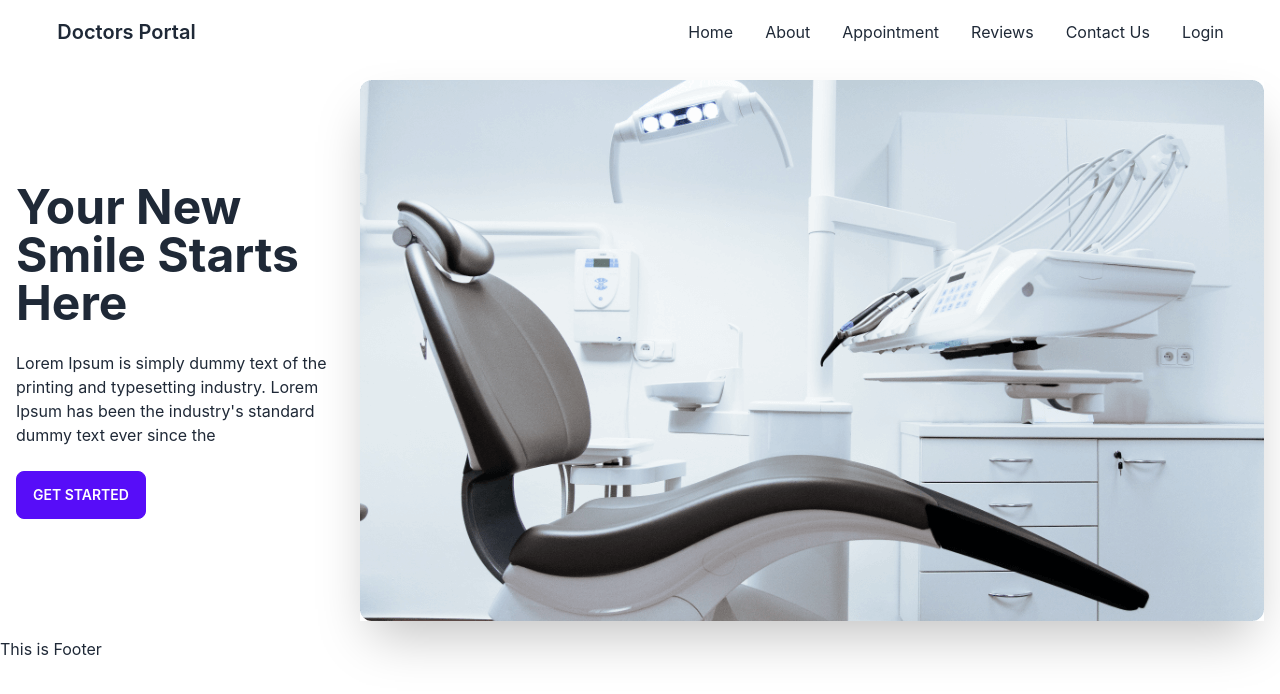
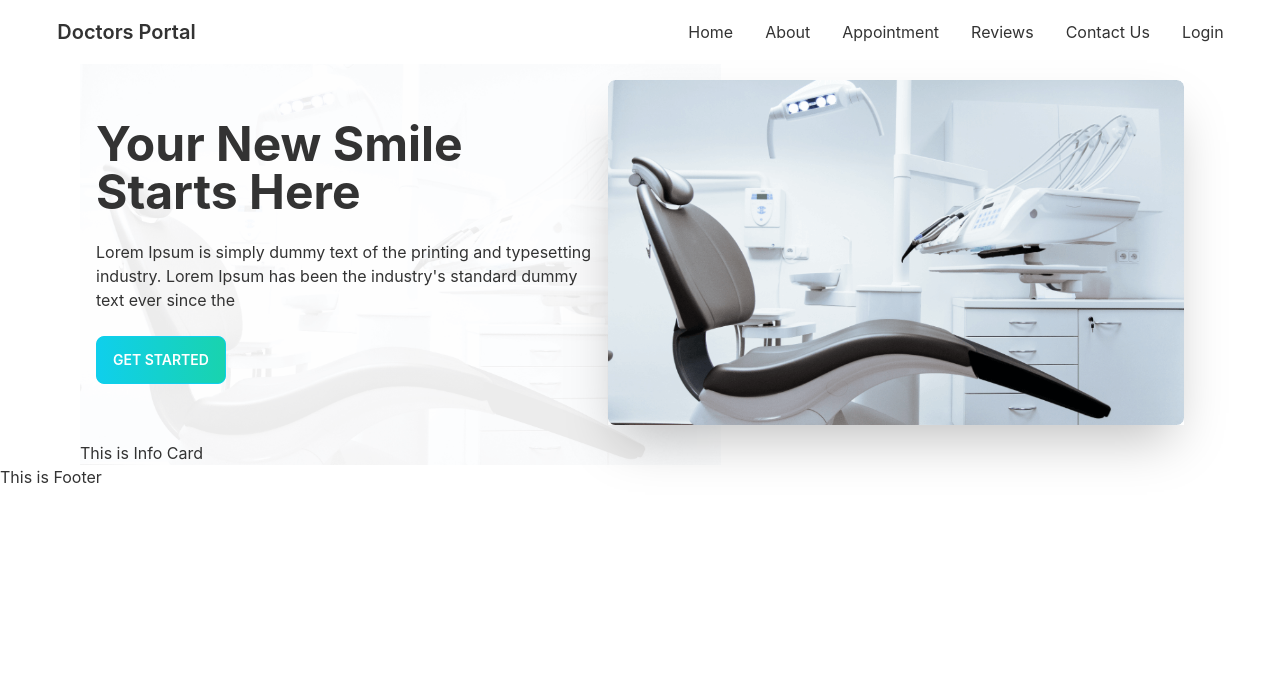
Before and after one commit to 100galib/doctorportal-client, a React (Create React App) app: page / in a window 1280 px wide. Shown: the top 694 px of the page. Built offline with nearby package versions, Linux system fonts and the light colour scheme.

Commit message:
infocard added

```diff
--- a/src/Components/Pages/Home/Banner/Banner.js
+++ b/src/Components/Pages/Home/Banner/Banner.js
@@ -1,15 +1,15 @@
 import React from 'react';
-import rightImage from '../../../../assets/images/chair.png'
+import rightImage from '../../../../assets/images/chair.png';
 
 const Banner = () => {
     return (
         <div className="hero">
             <div className="hero-content flex-col lg:flex-row-reverse">
-                <img src={rightImage} className="shadow-2xl" alt='banner area'/>
+                <img src={rightImage} className="shadow-2xl lg:max-w-xl" alt='banner area'/>
                 <div>
                 <h1 className="text-5xl font-bold">Your New Smile Starts Here</h1>
                 <p className="py-6">Lorem Ipsum is simply dummy text of the printing and typesetting industry. Lorem Ipsum has been the industry's standard dummy text ever since the</p>
-                <button className="btn btn-primary">Get Started</button>
+                <button className="btn btn-primary bg-gradient-to-r from-primary to-secondary text-white">Get Started</button>
                 </div>
             </div>
         </div>
--- a/src/Components/Pages/Home/Home/Home.js
+++ b/src/Components/Pages/Home/Home/Home.js
@@ -1,10 +1,15 @@
 import React from 'react';
 import Banner from '../Banner/Banner';
+import bgImage from '../../../../assets/images/bg.png';
+import Infocards from '../Infocards/Infocards';
 
 const Home = () => {
     return (
         <div>
-            <Banner></Banner>
+            <div className='bg-contain bg-no-repeat lg:mx-20' style={{ backgroundImage: `url(${bgImage})` }}>
+                <Banner></Banner>
+                <Infocards></Infocards>
+            </div>
         </div>
     );
 };
--- /dev/null
+++ b/src/Components/Pages/Home/Infocards/Infocard.js
@@ -0,0 +1,18 @@
+import React from 'react';
+
+const Infocard = () => {
+    return (
+        <div className="card card-side bg-base-100 shadow-xl">
+            <figure><img src="https://placeimg.com/200/280/arch" alt="Movie"/></figure>
+            <div className="card-body">
+                <h2 className="card-title">New movie is released!</h2>
+                <p>Click the button to watch on Jetflix app.</p>
+                <div className="card-actions justify-end">
+                <button className="btn btn-primary">Watch</button>
+                </div>
+            </div>
+        </div>
+    );
+};
+
+export default Infocard;
--- /dev/null
+++ b/src/Components/Pages/Home/Infocards/Infocards.js
@@ -0,0 +1,11 @@
+import React from 'react';
+
+const Infocards = () => {
+    return (
+        <div>
+            <h1>This is Info Card</h1>
+        </div>
+    );
+};
+
+export default Infocards;
--- a/tailwind.config.js
+++ b/tailwind.config.js
@@ -3,6 +3,19 @@ module.exports = {
   content: [
     "./src/**/*.{js,jsx,ts,tsx}",
   ],
+  daisyui: {
+    themes: [
+      {
+        doctortheme: {
+          primary : "#0FCFEC",
+          secondary : "#19D3AE",
+          accent : "#3A4256",
+          neutral: "#3D4451",
+          "base-100": "#FFFFFF"
+        }
+      }
+    ]
+  },
   theme: {
     extend: {},
   },
```
